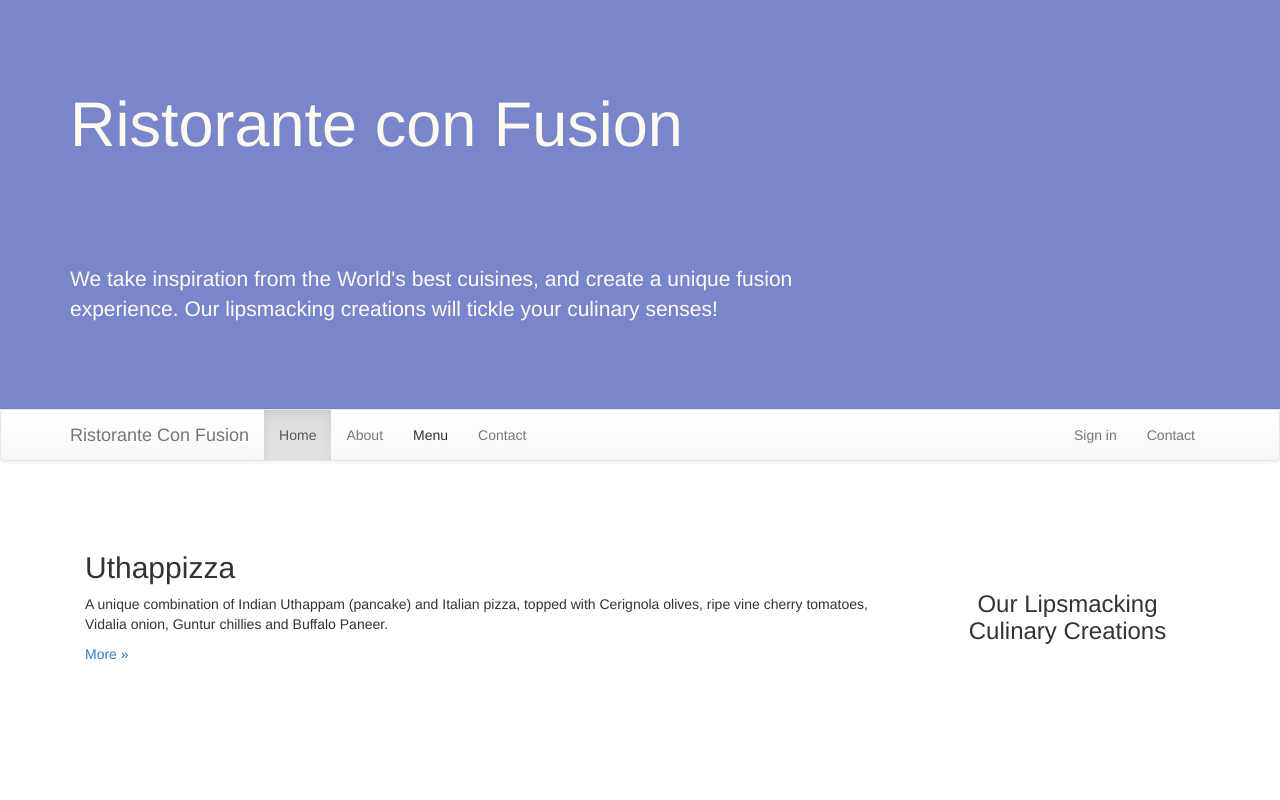
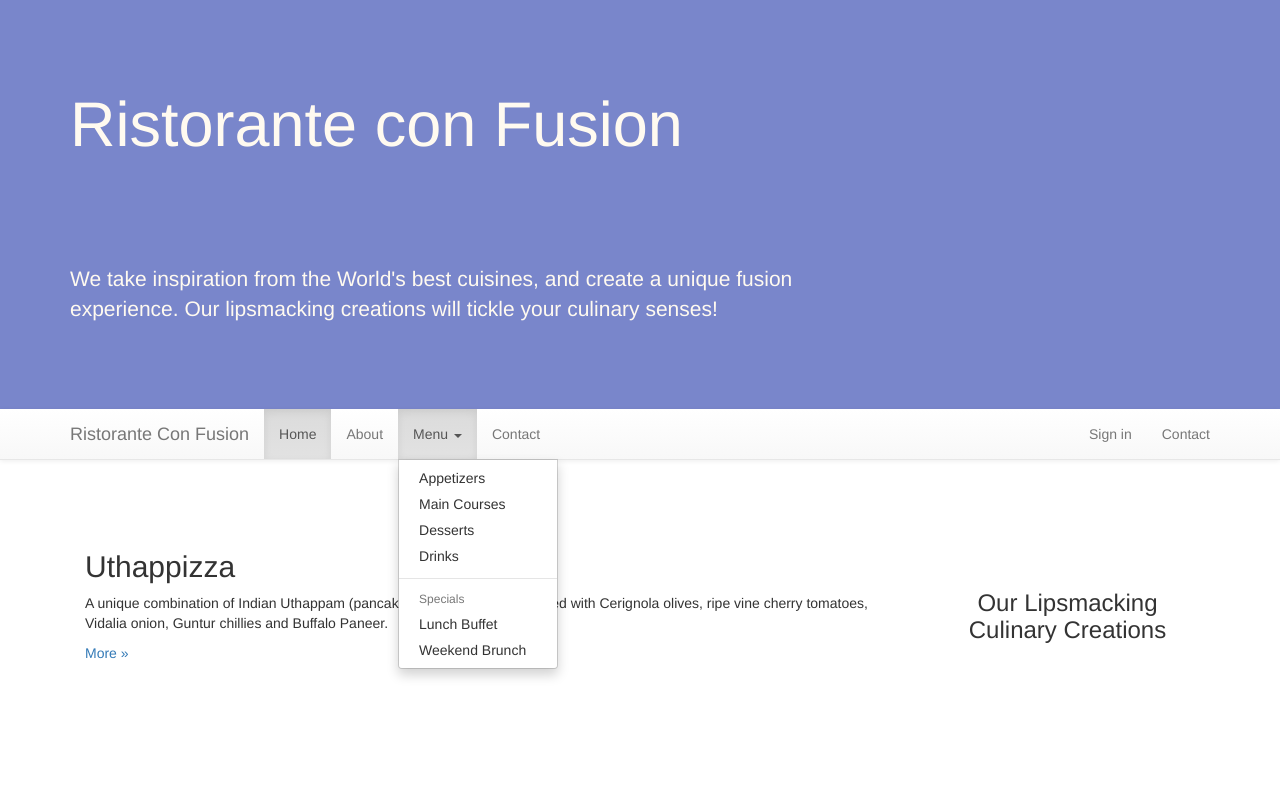
Before and after one commit to epoweritheta/restaurant, a plain HTML site: page index.html in a window 1280 px wide. Both pictures are taken after a click on the button "Menu". Shown: the top 800 px of the page. Drawn offline with nearby package versions, Linux system fonts and the light colour scheme.

Commit message:
This is the next version with dropdown menu

```diff
--- a/index.html
+++ b/index.html
@@ -37,7 +37,7 @@
         </div>
     </header>
 
-    <nav class="navbar navbar-default" role="navigation">
+    <nav class="navbar navbar-static-top navbar-default" role="navigation">
         <div class="container">
             <div class="navbar-header">
               <a class="navbar-brand" href="#"> Ristorante Con Fusion</a>
@@ -54,7 +54,26 @@
             <ul class="nav navbar-nav">
                         <li class="active"><a href="#">Home</a></li>
                         <li><a href="#">About</a></li>
-                        <li><a href="#">Menu</a></li>
+
+                <li class="dropdown">
+                        <a href="#" class="dropdown-toggle" data-toggle="dropdown"
+                         role="button" aria-haspopup="true" aria-expanded="false">
+                         Menu <span class="caret"></span></a>
+                        <ul class="dropdown-menu">
+                            <li><a href="#">Appetizers</a></li>
+                            <li><a href="#">Main Courses</a></li>
+                            <li><a href="#">Desserts</a></li>
+                            <li><a href="#">Drinks</a></li>
+                            <li role="separator" class="divider"></li>
+                            <li class="dropdown-header">Specials</li>
+                            <li><a href="#">Lunch Buffet</a></li>
+                            <li><a href="#">Weekend Brunch</a></li>
+                        </ul>
+                     </li>
+
+
+
+                        </li>
                         <li><a href="#">Contact</a></li>
             </ul>
 
```
